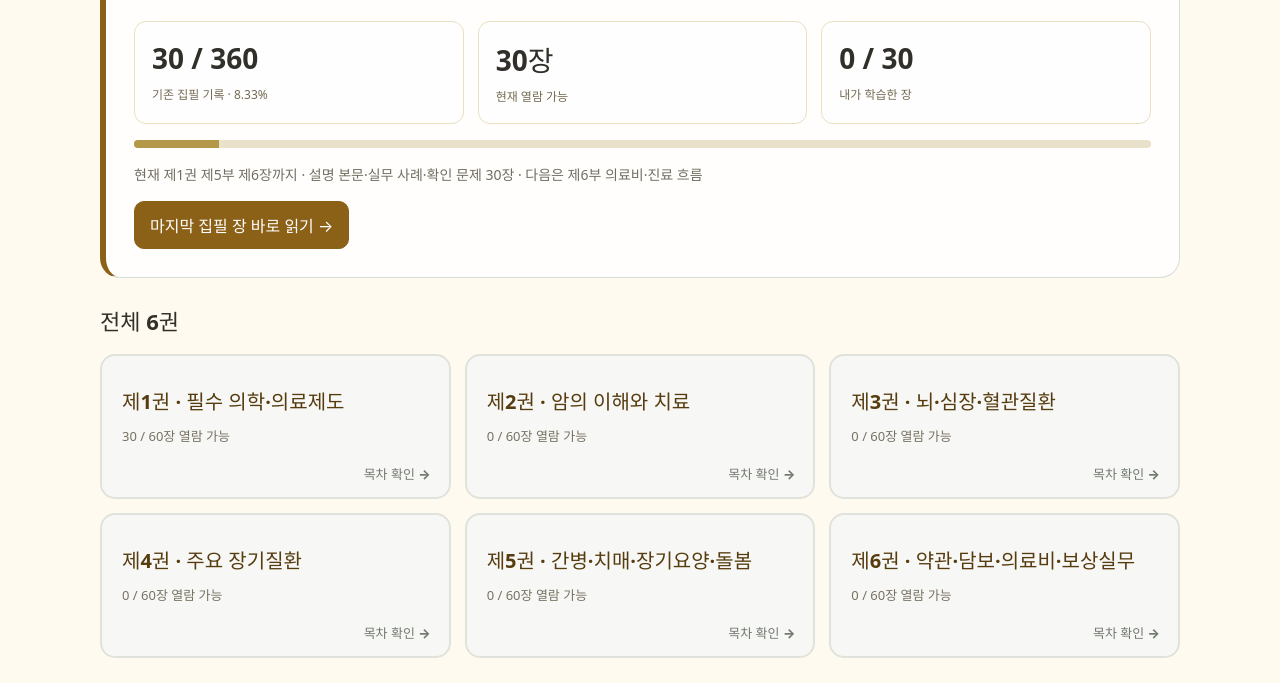
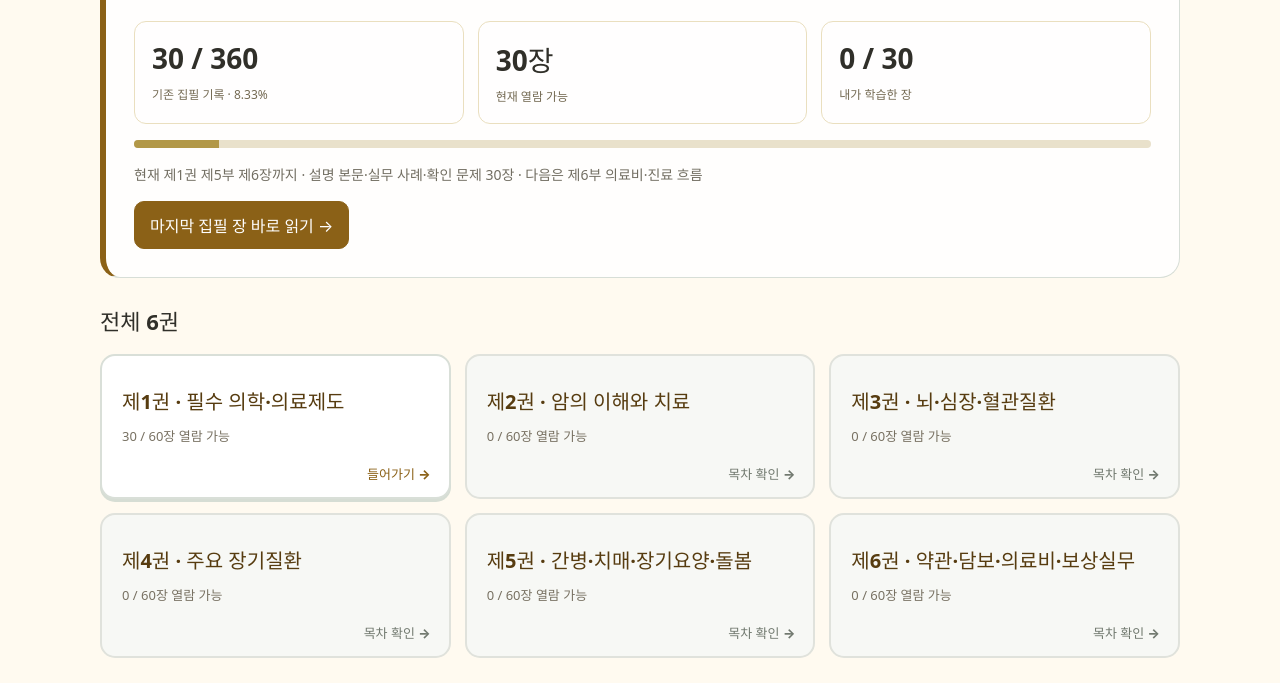
Before and after one commit to park99021199-max/ffsm, a plain HTML site: page index.html in a window 1280 px wide. Shown: the part 545-1228 px from the top of the page. Drawn offline with Linux system fonts and the light colour scheme.

Commit message:
Keep available volumes highlighted while distinguishing empty outlines

```diff
--- a/index.html
+++ b/index.html
@@ -13,7 +13,7 @@ function el(t,cls,txt){const x=document.createElement(t);if(cls)x.className=cls;
 function btn(txt,fn,cls='btn'){const x=el('button',cls,txt);x.type='button';x.onclick=fn;return x}
 function go(...a){location.hash=a.join('/');if(location.hash.slice(1)===a.join('/'))readRoute();window.scrollTo(0,0)}
 function readRoute(){const a=location.hash.slice(1).split('/').filter(Boolean).map(Number);route=a.length<=3&&a.every((n,i)=>Number.isInteger(n)&&n>=1&&n<=[6,10,6][i])?a:[];render();document.getElementById('screen-state')?.focus({preventScroll:true});window.scrollTo(0,0)}
-function tile(title,sub,fn){const x=btn('',fn,'tile');x.dataset.pending=String(/준비|0 \/ /.test(sub));x.append(el('strong','',title),el('small','',sub));return x}
+function tile(title,sub,fn){const x=btn('',fn,'tile');x.dataset.pending=String(/준비|^0 \/ /.test(sub));x.append(el('strong','',title),el('small','',sub));return x}
 function count(v,p){return Object.keys(DATA.chapters).filter(k=>k.startsWith(`${v}-`+(p?`${p}-`:''))).length}
 function progress(parent,n,total,label){const b=el('div','progress'),i=el('i');i.style.width=`${Math.min(100,n/total*100)}%`;b.setAttribute('role','progressbar');b.setAttribute('aria-label',label);b.setAttribute('aria-valuenow',n);b.setAttribute('aria-valuemax',total);b.append(i);parent.append(b)}
 function breadcrumb(){crumb.replaceChildren(btn('전체 도서관',()=>go()));route.forEach((n,i)=>{crumb.append(document.createTextNode('›'),btn(`제${n}${['권','부','장'][i]}`,()=>go(...route.slice(0,i+1))))})}
```
